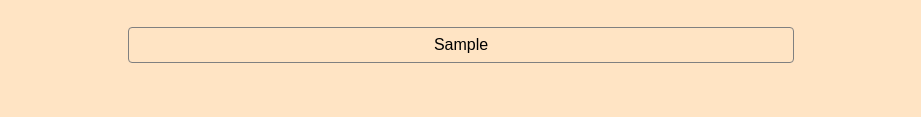
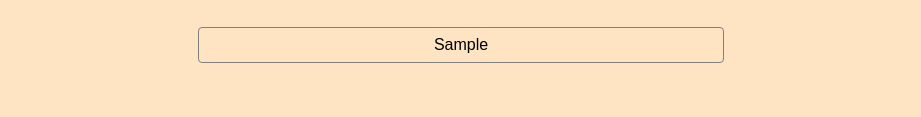
Before and after one commit to lukebatchelor/decider-app, a website: page src/index.html in a window 1280 px wide. Both pictures are taken after typing "Sample" into the empty fields and a click on the button 778 px from the left and 224 px from the top of the page. Shown: the part 250-367 px from the top of the page, without its empty margins (179-1100 px from the left). Drawn offline with Linux system fonts and the light colour scheme.

Commit message:
Adds max width to choiceboxes

```diff
--- a/src/styles.css
+++ b/src/styles.css
@@ -65,7 +65,7 @@ button[disabled] {
   margin-top: 30px;
 }
 .choicebox {
-  min-width: 50vw;
+  min-width: min(50vw, 500px);
   padding: 8px 12px;
   margin-bottom: 12px;
   border: 1px solid grey;
```
